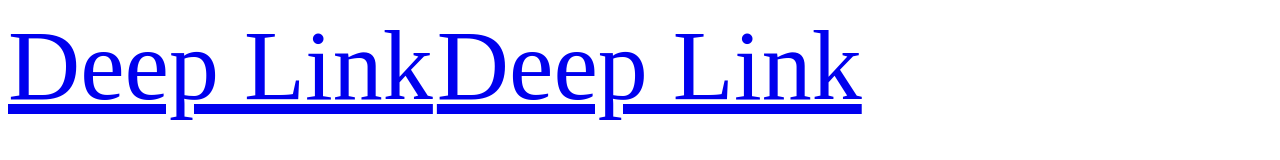
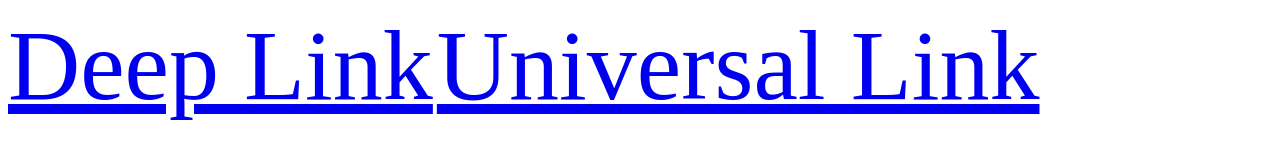
Before and after one commit to delt4123/gunma, a plain HTML site: page index.html in a window 1280 px wide. Drawn offline with Linux system fonts and the light colour scheme.

Commit message:
Update index.html

```diff
--- a/index.html
+++ b/index.html
@@ -9,6 +9,6 @@
    </head>
    <body>
       <a href="https://app.adjust.com/tmd02r9?deep_link=minefocus-gunmabank-tsubasa%3A%2F%2F&campaign=gungin-web&adgroup=other&creative=000139">Deep Link</a>
-      <a href="https://app.adjust.com/tmd02r9?deep_link=minefocus-gunmabank-tsubasa%3A%2F%2F&campaign=gungin-web&adgroup=other&creative=000139">Deep Link</a>
+      <a href="https://6wmk.adj.st?adjust_t=tmd02r9&campaign=gungin-web&adgroup=other&creative=000139">Universal Link</a>
    </body>
 </html>
```
